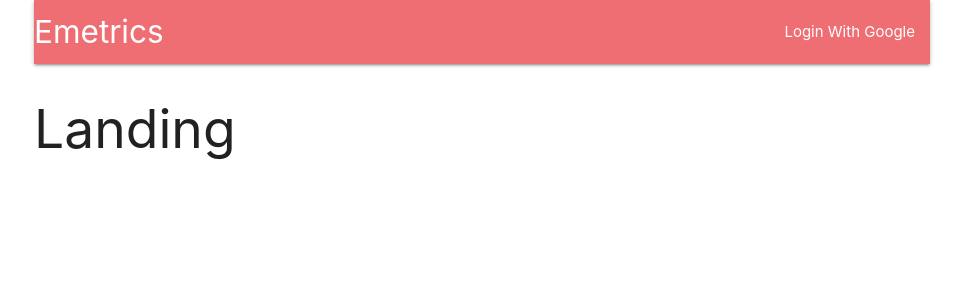
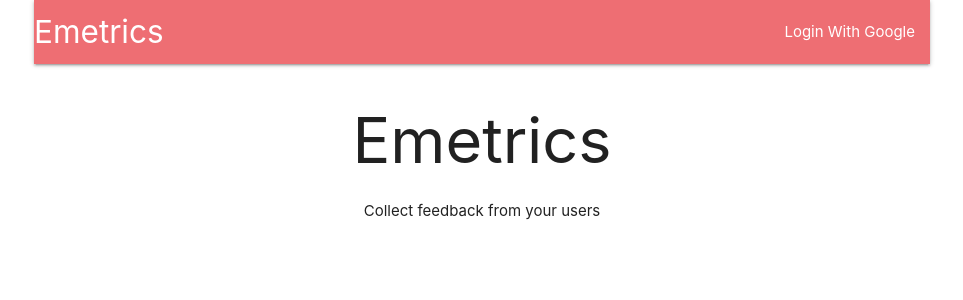
Before and after one commit to E-Rick/Emetrics, a React (Create React App) app in the folder client/: page / in a window 1280 px wide. Shown: the top 300 px of the page, without its empty margins (158-1121 px from the left). Built offline with nearby package versions, Linux system fonts and the light colour scheme; no server answers.

Commit message:
Add Landing component

```diff
--- a/client/src/components/App.js
+++ b/client/src/components/App.js
@@ -9,10 +9,10 @@
 import { connect } from 'react-redux'; // gives certain components ability to call action creators
 import * as actions from '../actions'; //import action creators and assign them to the obj actions
 import Header from './Header';
+import Landing from './Landing';
 
 const Dashboard = () => <h2>Dashboard</h2>;
 const SurveyNew = () => <h2>SurveyNew</h2>;
-const Landing = () => <h2>Landing</h2>;
 
 class App extends Component {
 	componentDidMount() {
--- /dev/null
+++ b/client/src/components/Landing.js
@@ -0,0 +1,12 @@
+import React from 'react';
+
+const Landing = () => {
+	return (
+		<div style={{ textAlign: 'center' }}>
+			<h1>Emetrics</h1>
+			Collect feedback from your users
+		</div>
+	);
+};
+
+export default Landing;
```
